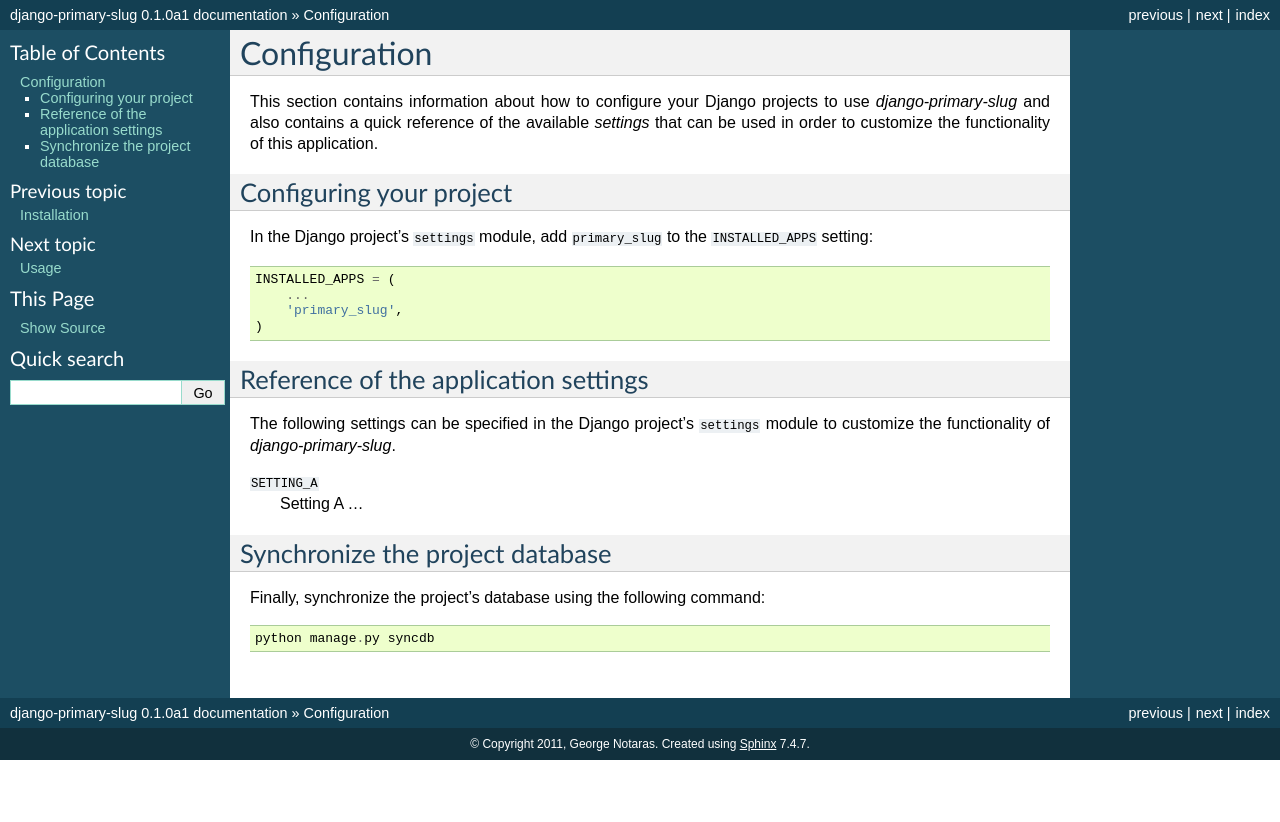
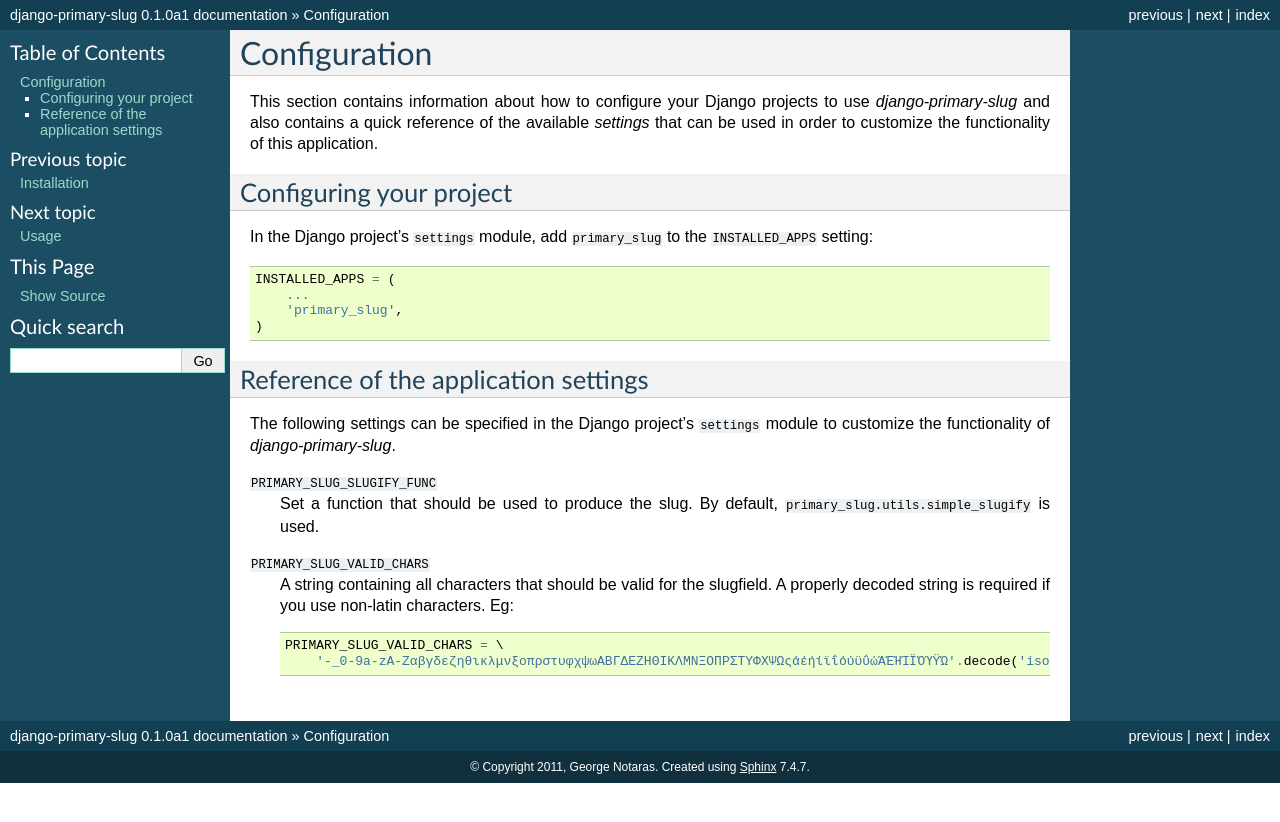
Before and after one commit to pombredanne/django-primary-slug, a Sphinx documentation site: the page built from docs/configuration.rst, in a window 1280 px wide. Shown: the top 822 px of the page. Built offline with Sphinx 7.4.7, drawn with Linux system fonts in a browser that asks for light colours.

Commit message:
Improved documentation.

```diff
--- a/docs/configuration.rst
+++ b/docs/configuration.rst
@@ -27,13 +27,12 @@
 The following settings can be specified in the Django project's ``settings``
 module to customize the functionality of *django-primary-slug*.
 
-``SETTING_A``
-    Setting A ...
+``PRIMARY_SLUG_SLUGIFY_FUNC``
+    Set a function that should be used to produce the slug. By default,
+    ``primary_slug.utils.simple_slugify`` is used.
+``PRIMARY_SLUG_VALID_CHARS``
+    A string containing all characters that should be valid for the slugfield.
+    A properly decoded string is required if you use non-latin characters. Eg::
 
-
-Synchronize the project database
-================================
-
-Finally, synchronize the project's database using the following command::
-
-    python manage.py syncdb
+        PRIMARY_SLUG_VALID_CHARS = \
+            '-_0-9a-zA-ZαβγδεζηθικλμνξοπρστυφχψωΑΒΓΔΕΖΗΘΙΚΛΜΝΞΟΠΡΣΤΥΦΧΨΩςάέήίϊΐόύϋΰώΆΈΉΊΪΌΎΫΏ'.decode('iso8859-7')
--- a/docs/usage.rst
+++ b/docs/usage.rst
@@ -5,3 +5,9 @@
 
 This section contains information, including examples, about how to use
 *django-primary-slug* in your existing Django projects or applications.
+
+
+The EnhancedImageField
+======================
+
+.. autoclass:: primary_slug.fields.PrimarySlugField
```
